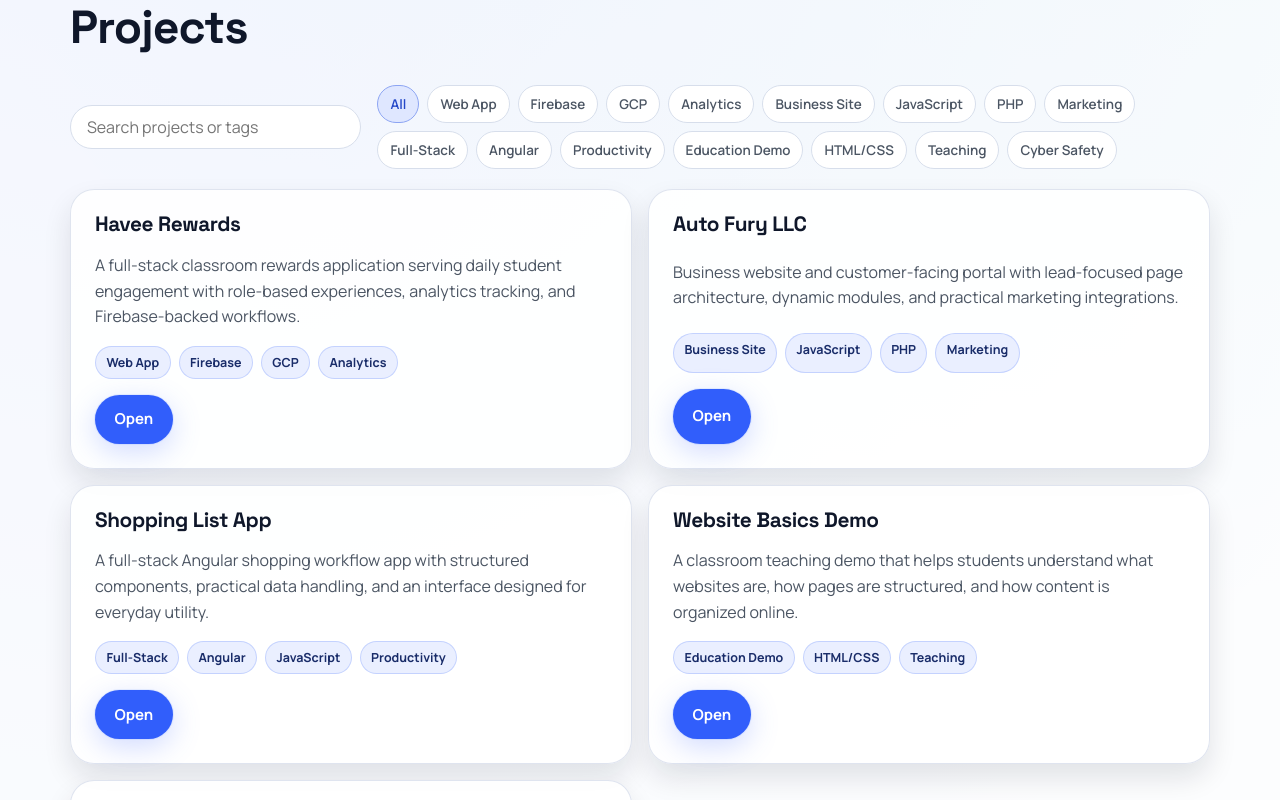
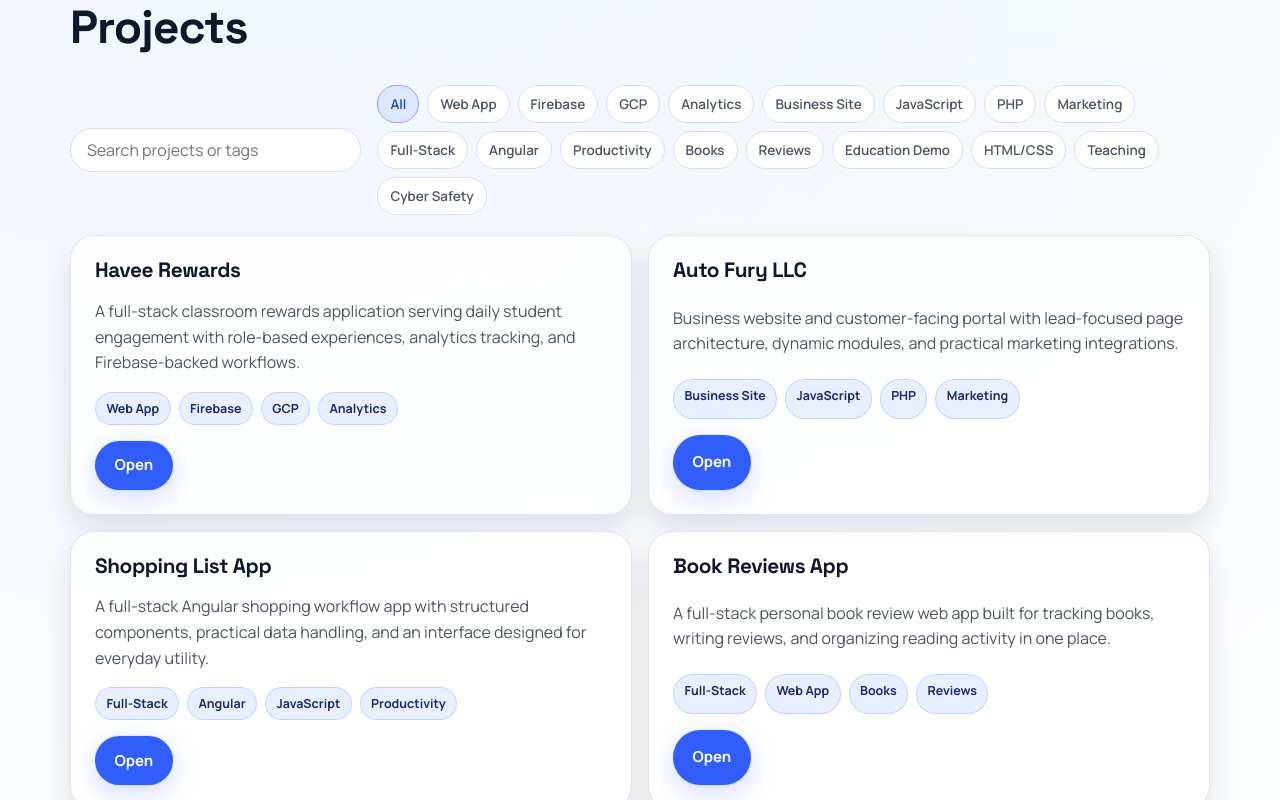
Before and after one commit to hhmakedon/makedon, a React (Vite) app: page / in a window 1280 px wide. Shown: the part 800-1600 px from the top of the page. Built offline with nearby package versions, Linux system fonts and the light colour scheme.

Commit message:
Add book reviews project to portfolio

```diff
--- a/src/data/siteContent.ts
+++ b/src/data/siteContent.ts
@@ -30,6 +30,13 @@ export const projects: Project[] = [
       'A full-stack Angular shopping workflow app with structured components, practical data handling, and an interface designed for everyday utility.',
     tags: ['Full-Stack', 'Angular', 'JavaScript', 'Productivity'],
     liveUrl: 'https://hhmakedon.github.io/ShoppingListApp/'
+  },
+  {
+    title: 'Book Reviews App',
+    description:
+      'A full-stack personal book review web app built for tracking books, writing reviews, and organizing reading activity in one place.',
+    tags: ['Full-Stack', 'Web App', 'Books', 'Reviews'],
+    liveUrl: 'https://github.com/hhmakedon/bookreviews'
   },
   {
     title: 'Website Basics Demo',
```
